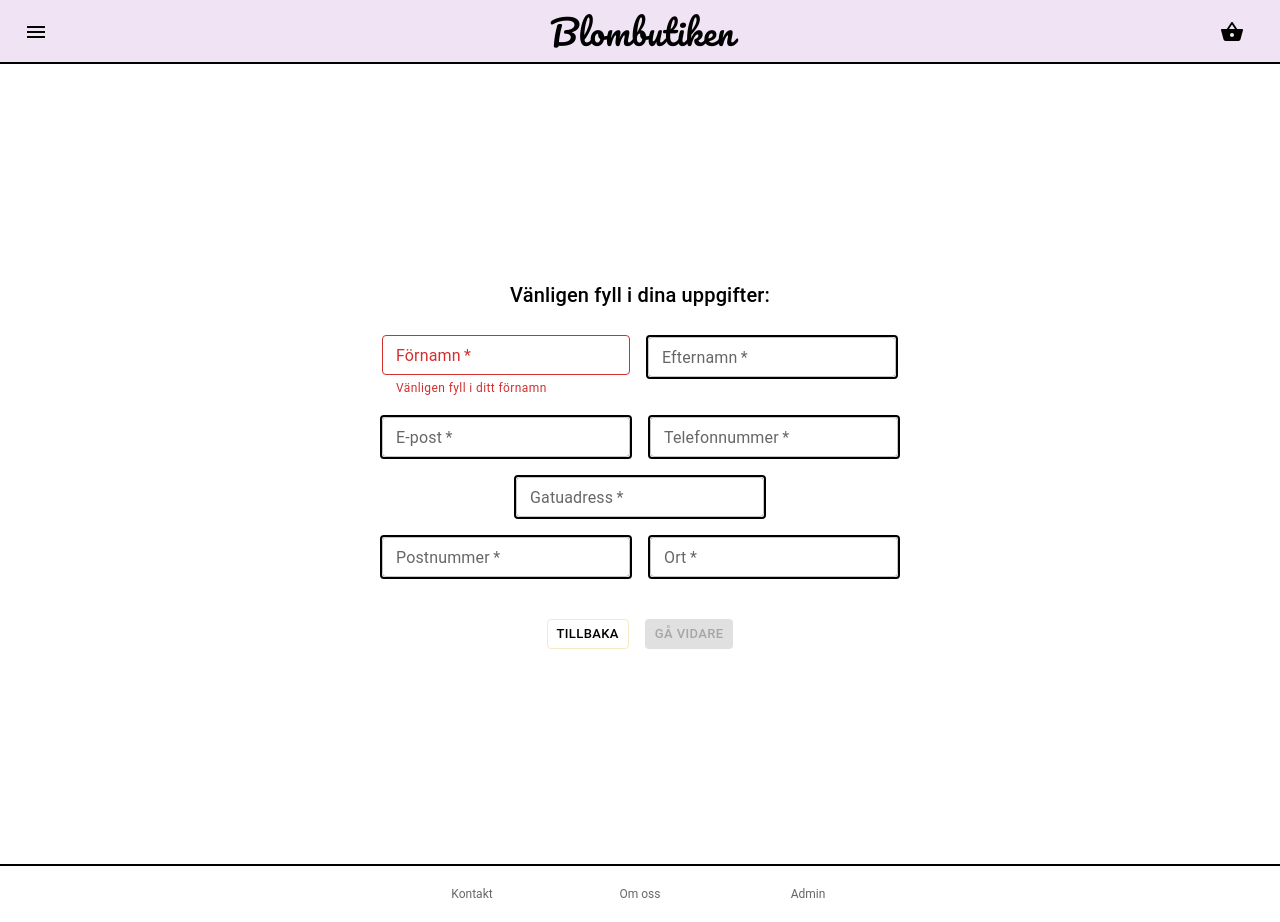
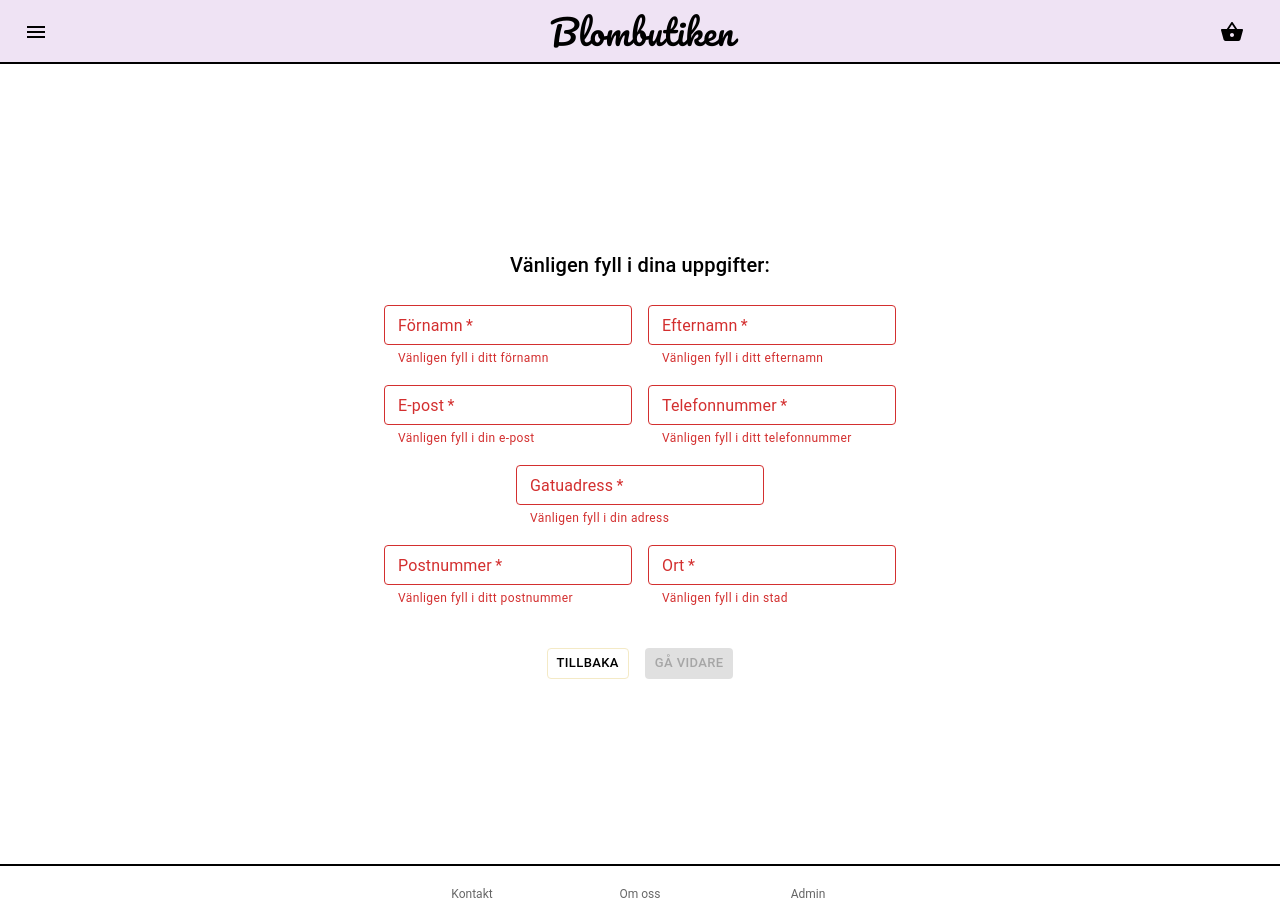
Before and after one commit to elinarnten/blomButik, a React (Create React App) app: page /kunduppgifter in a window 1280 px wide. Built offline with nearby package versions, Linux system fonts and the light colour scheme.

Commit message:
add validate roules for all forms

```diff
--- a/src/ConsumerContext.tsx
+++ b/src/ConsumerContext.tsx
@@ -22,8 +22,23 @@ const ConsumerContextProvider: React.FC<ReactNode> = ({ children }) => {
   const [city, setCity] = useState<string>("");
   const [deliveryOption, setDeliveryOption] = useState([{}]);
   const [deliveryDate, setDeliveryDate] = useState<string>("");
+  const [cardnumber, setCardnumber] = useState<string>("");
+  const [validity, setValidity] = useState<string>("");
+  const [cvc, setCvc] = useState<string>("");
+  const [personalId, setPersonalId] = useState<string>("");
 
-  console.log("consumer and delivery:", firstname, lastname, phoneNumber, email, address, code, city, deliveryDate, deliveryOption)
+  console.log(
+    "consumer and delivery:",
+    firstname,
+    lastname,
+    phoneNumber,
+    email,
+    address,
+    code,
+    city,
+    deliveryDate,
+    deliveryOption
+  );
 
   return (
     <ConsumerContext.Provider
@@ -46,6 +61,14 @@ const ConsumerContextProvider: React.FC<ReactNode> = ({ children }) => {
         setDeliveryOption,
         deliveryDate,
         setDeliveryDate,
+        cardnumber,
+        setCardnumber,
+        validity,
+        setValidity,
+        cvc,
+        setCvc,
+        personalId,
+        setPersonalId,
       }}
     >
       {children}
--- a/src/components/CheckOutContact.tsx
+++ b/src/components/CheckOutContact.tsx
@@ -109,9 +109,11 @@ function CheckOutContact() {
               size="small"
               name="family-name"
               autoComplete="family-name"
+              value={lastname}
+              error={lastname === ""}
+              helperText={lastname === "" ? 'Vänligen fyll i ditt efternamn' : ' '}
               sx={{ mb: 2, color: "black",
-              border: "solid black 2px",
-                borderRadius: 1 }}
+               }}
             />
           </FormControl>
         </div>
@@ -128,9 +130,11 @@ function CheckOutContact() {
               type="email"
               label="E-post"
               size="small"
+              value={email}
+              error={email === ""}
+              helperText={email === "" ? 'Vänligen fyll i din e-post' : ' '}
               sx={{ mr: 2, mb: 2, color: "black",
-              border: "solid black 2px",
-                borderRadius: 1 }}
+               }}
             />
           </FormControl>
           <FormControl>
@@ -145,10 +149,12 @@ function CheckOutContact() {
               label="Telefonnummer"
               size="small"
               name="tel"
+              value={phoneNumber}
+              error={phoneNumber === ""}
+              helperText={phoneNumber === "" ? 'Vänligen fyll i ditt telefonnummer' : ' '}
               autoComplete="tel"
               sx={{ mb: 2, color: "black",
-              border: "solid black 2px",
-                borderRadius: 1}}
+              }}
             />
           </FormControl>
         </div>
@@ -165,9 +171,11 @@ function CheckOutContact() {
               id="outlined-required"
               label="Gatuadress"
               size="small"
+              value={address}
+              error={address === ""}
+              helperText={address === "" ? 'Vänligen fyll i din adress' : ' '}
               sx={{ mb: 2, color: "black",
-              border: "solid black 2px",
-                borderRadius: 1 }}
+               }}
             />
           </FormControl>
         </div>
@@ -184,9 +192,11 @@ function CheckOutContact() {
               autoComplete="postal-code"
               label="Postnummer"
               size="small"
+              value={code}
+              error={code === ""}
+              helperText={code === "" ? 'Vänligen fyll i ditt postnummer' : ' '}
               sx={{ mr: 2, mb: 2, color: "black",
-              border: "solid black 2px",
-                borderRadius: 1,}}
+              }}
             />
           </FormControl>
           <FormControl>
@@ -199,9 +209,11 @@ function CheckOutContact() {
               label="Ort"
               name="address-level2"
               size="small"
+              value={city}
+              error={city === ""}
+              helperText={city === "" ? 'Vänligen fyll i din stad' : ' '}
               sx={{ color: "black",
-              border: "solid black 2px",
-              borderRadius: 1}}
+              }}
             />
           </FormControl>
         </div>
--- /dev/null
+++ b/src/components/CheckOutDelivery.css
@@ -0,0 +1,3 @@
+.buttonStyle{
+    color: aqua;
+}
--- a/src/components/CheckOutDelivery.tsx
+++ b/src/components/CheckOutDelivery.tsx
@@ -1,11 +1,14 @@
 import {
+  bottomNavigationActionClasses,
   Box,
   Button,
   ToggleButton,
   ToggleButtonGroup,
   Typography,
 } from "@mui/material";
-import React, { useContext } from "react";
+import { style } from "@mui/system";
+import "./CheckOutDelivery.css"
+import React, { useContext, useState } from "react";
 import { Link } from "react-router-dom";
 import BgCheckOut from "../Assets/backgroundCheckOut.jpg";
 import { ConsumerContext } from "../ConsumerContext";
@@ -15,10 +18,14 @@ function CheckOutDelivery() {
   const { deliveryOption, setDeliveryOption, deliveryDate, setDeliveryDate } =
     useContext(ConsumerContext);
 
+
+
+
   const handleOnChange = (
     event: React.MouseEvent<HTMLElement>,
     newSelected: DeliveryOption
   ) => {
+
     setDeliveryOption(newSelected);
     calcDeliveryDate(newSelected.deliveryTime);
   };
@@ -58,21 +65,23 @@ function CheckOutDelivery() {
           Hur vill du få dina varor levererade?
         </Typography>
         <ToggleButtonGroup
+        value={deliveryOption}
           exclusive
           onChange={handleOnChange}
           sx={{ display: "flex", flexDirection: "column" }}
         >
           {deliveryAlternatives.map((item, idx) => (
             <ToggleButton
+            className={'buttonStyle'}
               key={item.label}
               value={deliveryAlternatives[idx]}
+              //color="primary"
               sx={{
                 width: "100%",
                 color: "black",
-
                 border: "solid black 2px",
                 borderRadius: 1,
-                backgroundColor: "white",
+                //backgroundColor: "pink",
                 mb: 1,
               }}
             >
--- a/src/components/CheckOutPayment.tsx
+++ b/src/components/CheckOutPayment.tsx
@@ -29,7 +29,7 @@ function CheckOutPayment() {
     navigate("/orderbekraftelse")
   }
 
-  const { firstname, lastname, phoneNumber } = useContext(ConsumerContext);
+  const { firstname, lastname, phoneNumber, cardnumber, setCardnumber, validity, setValidity, cvc, setCvc, personalId, setPersonalId } = useContext(ConsumerContext);
 
   const [anchorCardEl, setAnchorCardEl] = React.useState<null | HTMLElement>(
     null
@@ -62,6 +62,70 @@ function CheckOutPayment() {
   const handleSwishClose = () => {
     setAnchorSwishEl(null);
   };
+
+  function SubmitButton() {
+    if (cardnumber && validity && cvc ) {
+      return <Button
+      size="small"
+      variant="contained"
+      sx={{
+        backgroundColor: "pink",
+        boxShadow: "none",
+        color: "black",
+
+        mt: 3,
+      }}
+      onClick={proceedOrder}
+    >
+      Gå vidare
+    </Button>
+    } else {
+      return <Button disabled
+              size="small"
+              variant="contained"
+              sx={{
+                backgroundColor: "#F4EAC6",
+                boxShadow: "none",
+                color: "black",
+                mt: 3,
+              }}
+            >
+              Gå vidare
+            </Button>
+    }
+  }
+
+  function SubmitInvoiceButton() {
+    if (personalId) {
+      return <Button
+      size="small"
+      variant="contained"
+      sx={{
+        backgroundColor: "pink",
+        boxShadow: "none",
+        color: "black",
+
+        mt: 3,
+      }}
+      onClick={proceedOrder}
+    >
+      Gå vidare
+    </Button>
+    } else {
+      return <Button disabled
+              size="small"
+              variant="contained"
+              sx={{
+                backgroundColor: "#F4EAC6",
+                boxShadow: "none",
+                color: "black",
+                mt: 3,
+              }}
+            >
+              Gå vidare
+            </Button>
+    }
+  }
 
 
 
@@ -134,20 +198,32 @@ function CheckOutPayment() {
           <div>
             <TextField
               required
+              onChange={(event) => {
+                setCardnumber(event.target.value);
+              }}
               //onChange={handleFirstnameChange}
               id="outlined-required"
+              value={cardnumber}
               label="Kortnummer"
               size="small"
+              type="number"
               name="cardnumber"
               autoComplete="cc-number"
               sx={{ ml: 2, mb: 2, mr: 2, width: "90%" }}
             />
+
+
+
           </div>
           <div>
             <TextField
               required
+              onChange={(event) => {
+                setValidity(event.target.value);
+              }}
               //onChange={handleFirstnameChange}
               id="outlined-required"
+              value={validity}
               label="Giltlighet"
               size="small"
               name="ccyear"
@@ -156,8 +232,12 @@ function CheckOutPayment() {
             />
             <TextField
               required
+              onChange={(event) => {
+                setCvc(event.target.value);
+              }}
               //onChange={handleFirstnameChange}
               id="outlined-required"
+              value={cvc}
               label="CVC"
               size="small"
               name="cvc"
@@ -195,20 +275,9 @@ function CheckOutPayment() {
             >
               Stäng
             </Button>
-            <Button
-              size="small"
-              variant="contained"
-              sx={{
-                backgroundColor: "black",
-                boxShadow: "none",
-                color: "white",
-                mt: 2,
-              }}
-              onClick={proceedOrder}
-            >
-              Slutför köp
-            </Button>
+            <SubmitButton />
           </div>
+
         </Menu>
 
         <Button
@@ -305,6 +374,7 @@ function CheckOutPayment() {
         </Button>
         <Menu
           id="basic-menu"
+
           anchorEl={anchorInvoiceEl}
           open={openInvoice}
           onClose={handleInvoiceClose}
@@ -319,6 +389,10 @@ function CheckOutPayment() {
           <div>
             <TextField
               required
+              onChange={(event) => {
+                setPersonalId(event.target.value);
+              }}
+              value={personalId}
               //onChange={handleFirstnameChange}
               id="outlined-required"
               label="Personnummer"
@@ -343,19 +417,7 @@ function CheckOutPayment() {
             >
               Stäng
             </Button>
-            <Button
-              size="small"
-              variant="contained"
-              sx={{
-                backgroundColor: "black",
-                boxShadow: "none",
-                color: "white",
-                mt: 2,
-              }}
-              onClick={proceedOrder}
-            >
-              Slutför köp
-            </Button>
+            <SubmitInvoiceButton/>
           </div>
         </Menu>
 
```
Lines whose indentation alone changed are shown as unchanged.
